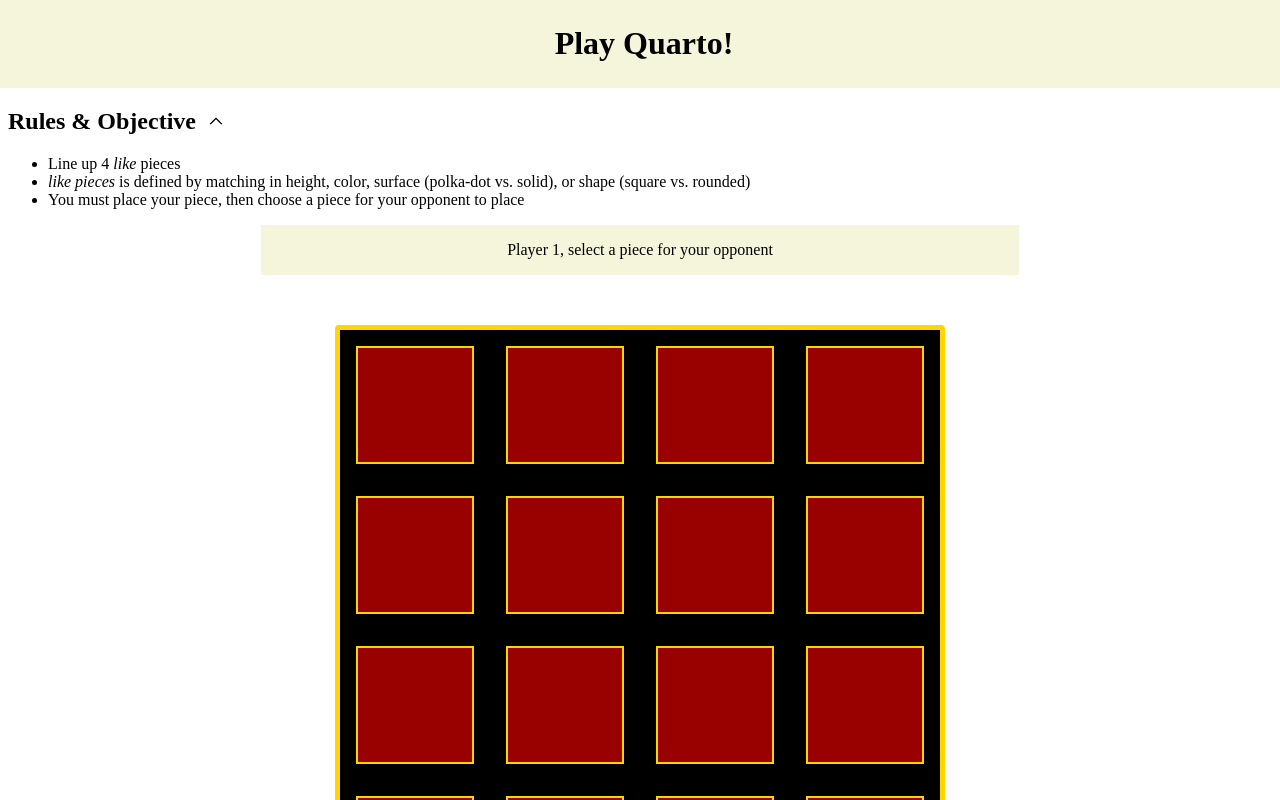
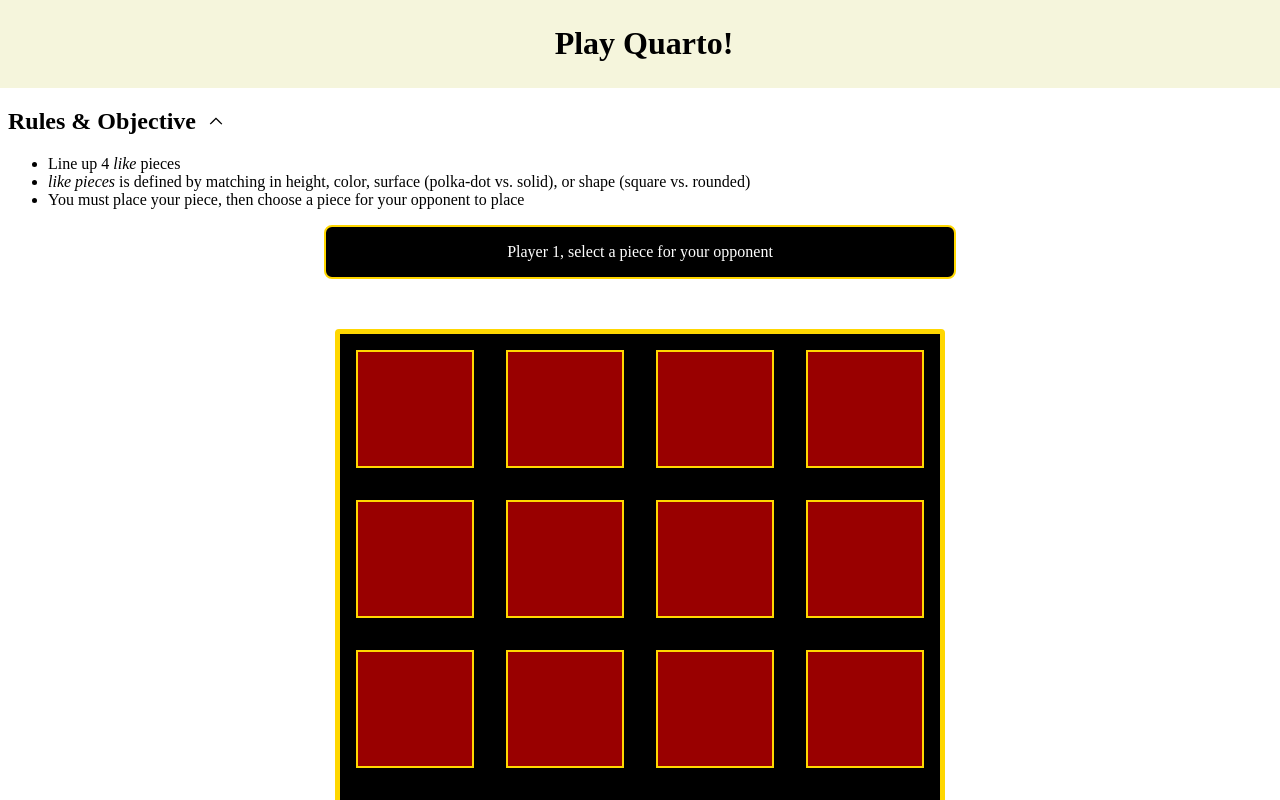
Before and after one commit to jmerz826/Quarto, a React (Vite) app: page / in a window 1280 px wide. Shown: the top 800 px of the page. Built offline with nearby package versions, Linux system fonts and the light colour scheme.

Commit message:
scoreboard styling

```diff
--- a/src/components/game/Scoreboard.tsx
+++ b/src/components/game/Scoreboard.tsx
@@ -3,13 +3,16 @@ import styled from "styled-components";
 import { GameContext, IGameContext } from "./Board";
 
 const StyledScoreboard = styled.div`
-  background-color: beige;
+  background-color: black;
+  color: white;
   height: 50px;
-  margin: 0 20%;
+  margin: 0 25%;
   text-align: center;
   display: flex;
   justify-content: center;
   align-items: center;
+  border-radius: 8px;
+  border: 2px solid gold;
 `;
 
 const Scoreboard = () => {
```
